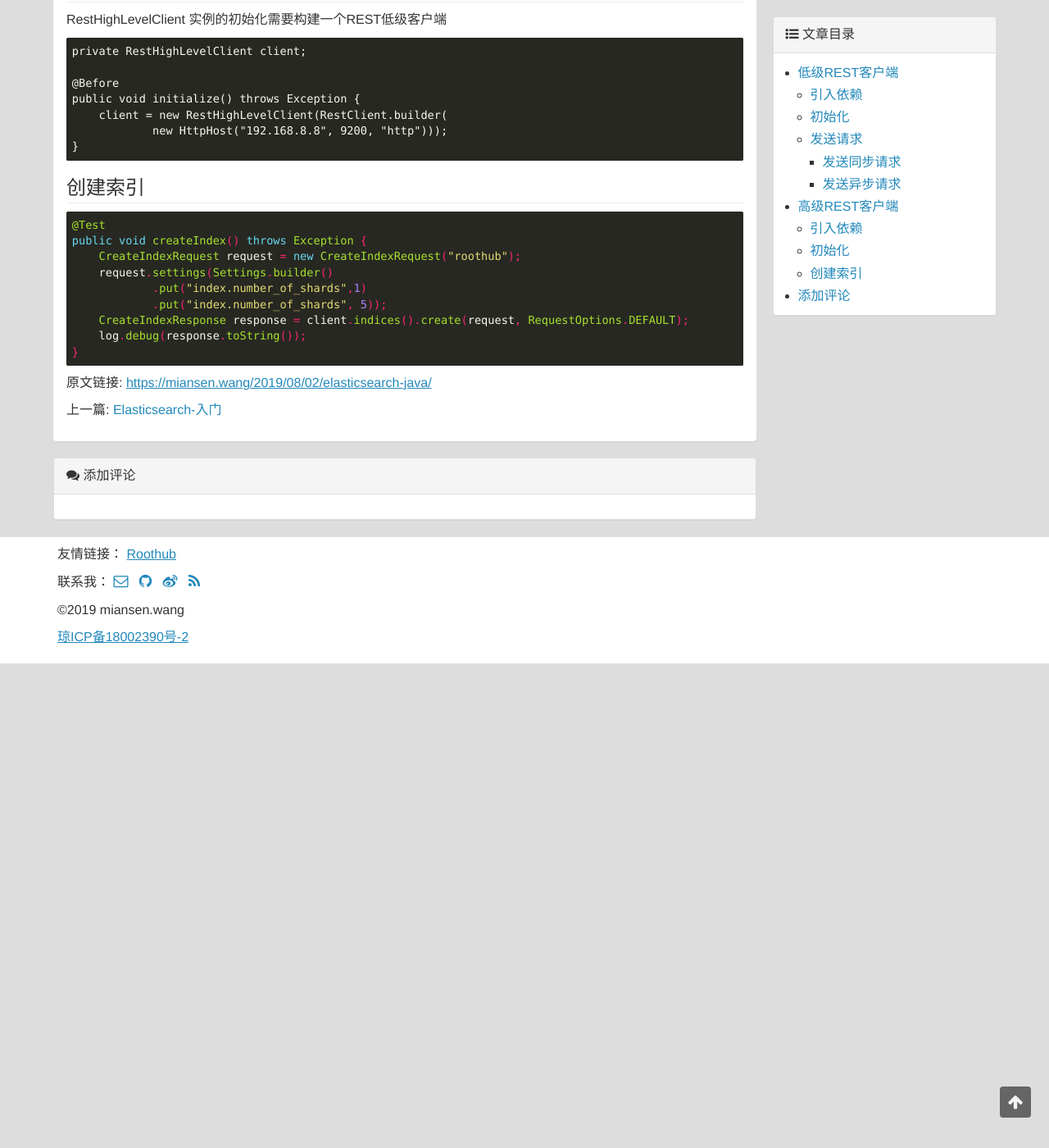
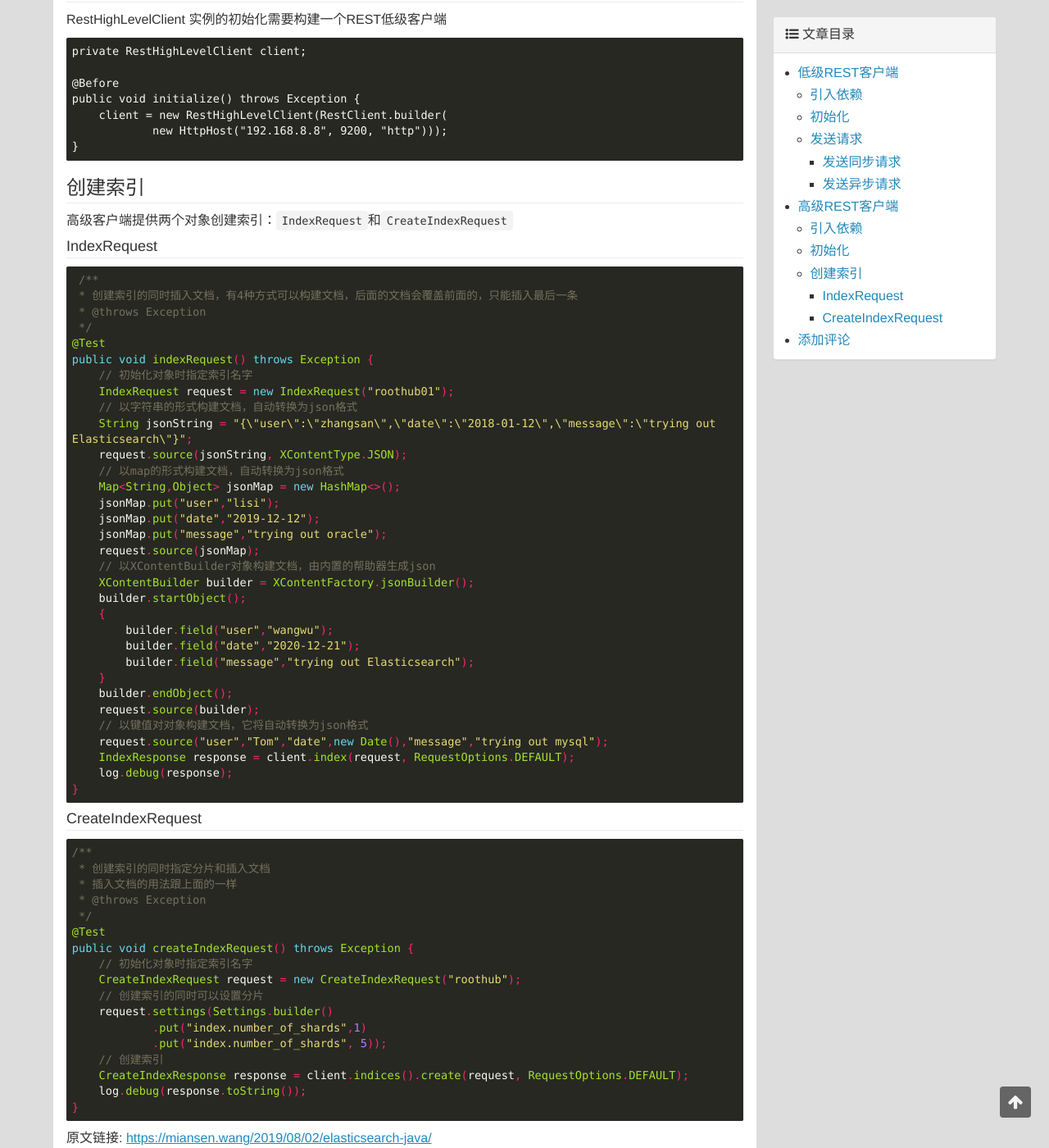
Before and after one commit to miansen/miansen.github.io, a Jekyll site: the page built from _posts/2019-08-02-elasticsearch-java.md, in a window 1280 px wide and 1400 px high, scrolled down 2720 px. Shown: the whole window at 82% size. Built offline with Jekyll 4.4.1, drawn with Linux system fonts in a browser that asks for light colours; comment, search, counter and statistics services are not loaded; before the commit the page ends 3529 px from its top, so only the background shows below that.

Commit message:
add IndexRequest

````diff
--- a/_posts/2019-08-02-elasticsearch-java.md
+++ b/_posts/2019-08-02-elasticsearch-java.md
@@ -158,13 +158,62 @@ public void initialize() throws Exception {
 
 ### 创建索引
 
+高级客户端提供两个对象创建索引：`IndexRequest`和`CreateIndexRequest`
+
+#### IndexRequest
+
 ```java
+ /**
+ * 创建索引的同时插入文档，有4种方式可以构建文档，后面的文档会覆盖前面的，只能插入最后一条
+ * @throws Exception
+ */
 @Test
-public void createIndex() throws Exception {
+public void indexRequest() throws Exception {
+    // 初始化对象时指定索引名字
+    IndexRequest request = new IndexRequest("roothub01");
+    // 以字符串的形式构建文档，自动转换为json格式
+    String jsonString = "{\"user\":\"zhangsan\",\"date\":\"2018-01-12\",\"message\":\"trying out Elasticsearch\"}";
+    request.source(jsonString, XContentType.JSON);
+    // 以map的形式构建文档，自动转换为json格式
+    Map<String,Object> jsonMap = new HashMap<>();
+    jsonMap.put("user","lisi");
+    jsonMap.put("date","2019-12-12");
+    jsonMap.put("message","trying out oracle");
+    request.source(jsonMap);
+    // 以XContentBuilder对象构建文档，由内置的帮助器生成json
+    XContentBuilder builder = XContentFactory.jsonBuilder();
+    builder.startObject();
+    {
+        builder.field("user","wangwu");
+        builder.field("date","2020-12-21");
+        builder.field("message","trying out Elasticsearch");
+    }
+    builder.endObject();
+    request.source(builder);
+    // 以键值对对象构建文档，它将自动转换为json格式
+    request.source("user","Tom","date",new Date(),"message","trying out mysql");
+    IndexResponse response = client.index(request, RequestOptions.DEFAULT);
+    log.debug(response);
+}
+```
+
+#### CreateIndexRequest
+
+```java
+/**
+ * 创建索引的同时指定分片和插入文档
+ * 插入文档的用法跟上面的一样
+ * @throws Exception
+ */
+@Test
+public void createIndexRequest() throws Exception {
+    // 初始化对象时指定索引名字
     CreateIndexRequest request = new CreateIndexRequest("roothub");
+    // 创建索引的同时可以设置分片
     request.settings(Settings.builder()
             .put("index.number_of_shards",1)
             .put("index.number_of_shards", 5));
+    // 创建索引
     CreateIndexResponse response = client.indices().create(request, RequestOptions.DEFAULT);
     log.debug(response.toString());
 }
````
